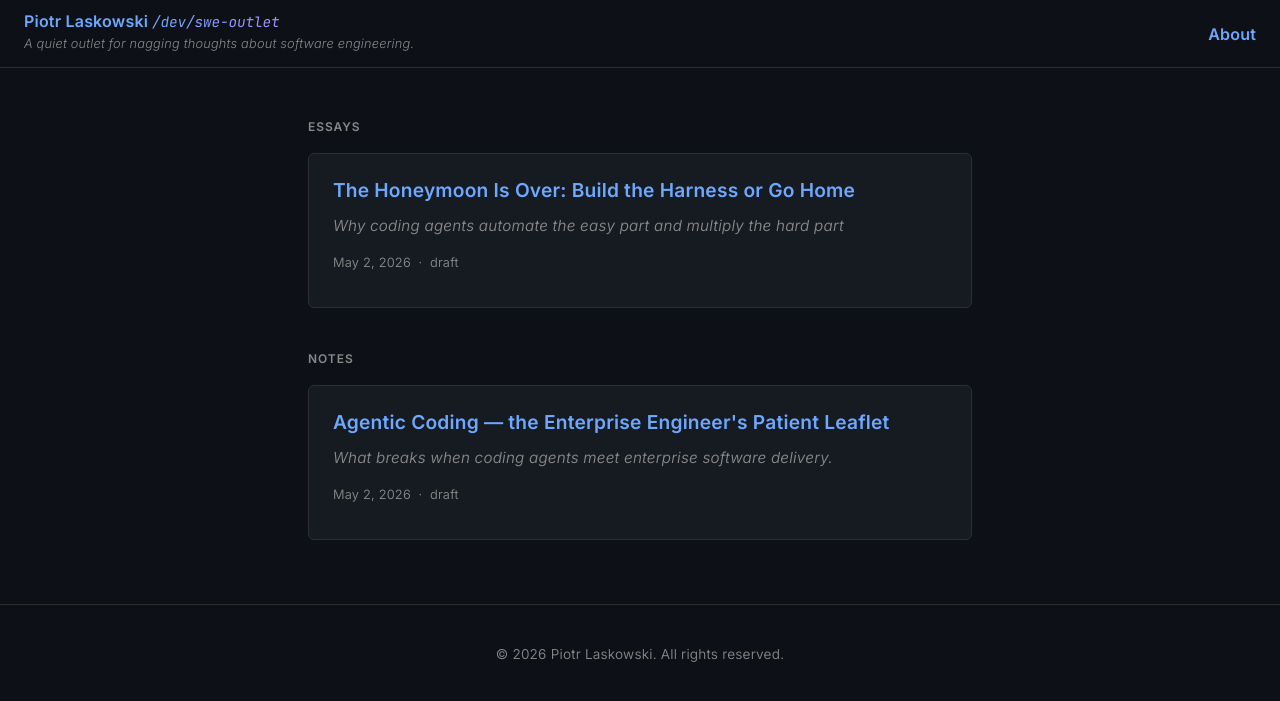
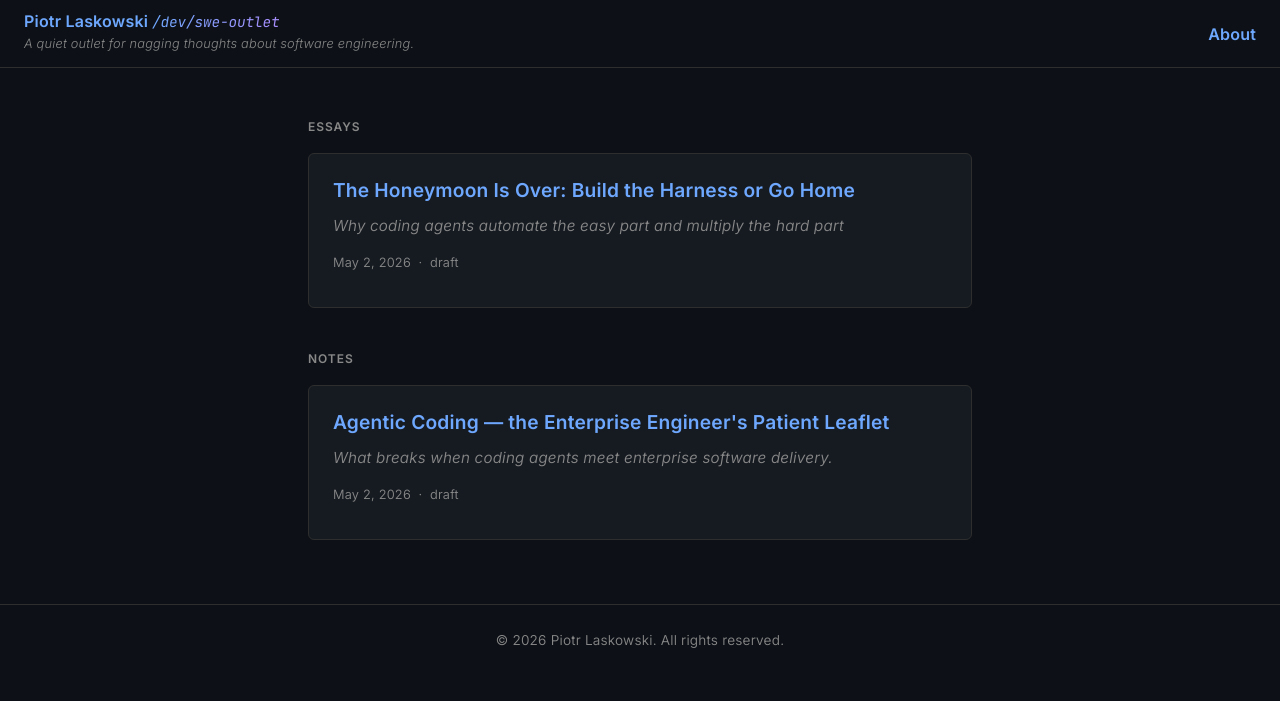
Before and after one commit to plaskowski/plaskowski.github.io, a Jekyll site: the page built from index.md, in a window 1280 px wide. Shown: the top 701 px of the page. Built offline with Jekyll 4.4.1, drawn with Linux system fonts in a browser that asks for light colours.

Commit message:
zero footer p margin to tighten gap below border
Co-authored-by: Cursor <cursoragent@cursor.com>

```diff
--- a/assets/css/main.css
+++ b/assets/css/main.css
@@ -100,6 +100,7 @@ main {
   font-size: 0.85rem;
   color: var(--muted);
 }
+.site-footer p { margin: 0; }
 
 /* ── Draft banner (essays & notes) ── */
 .draft-banner {
```
